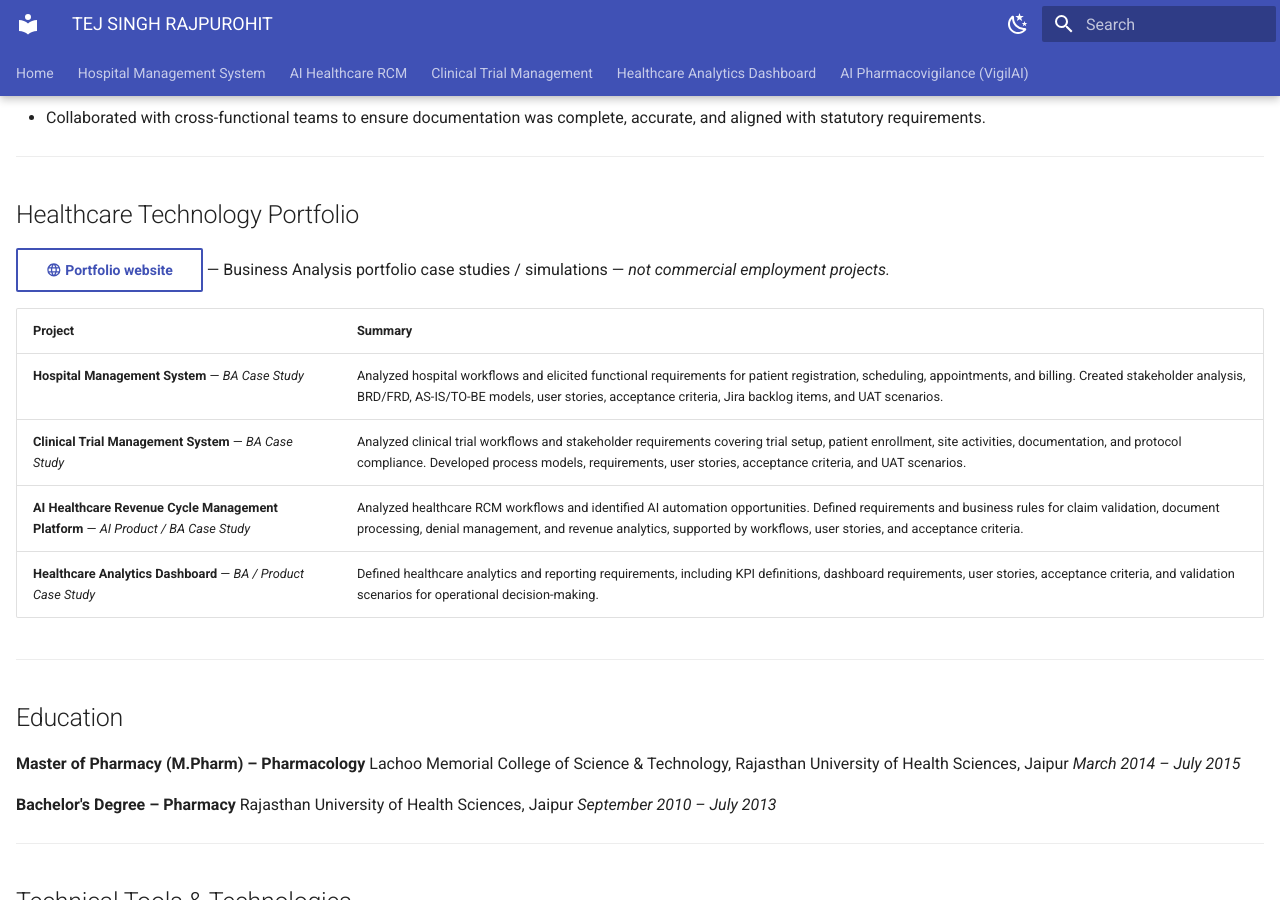
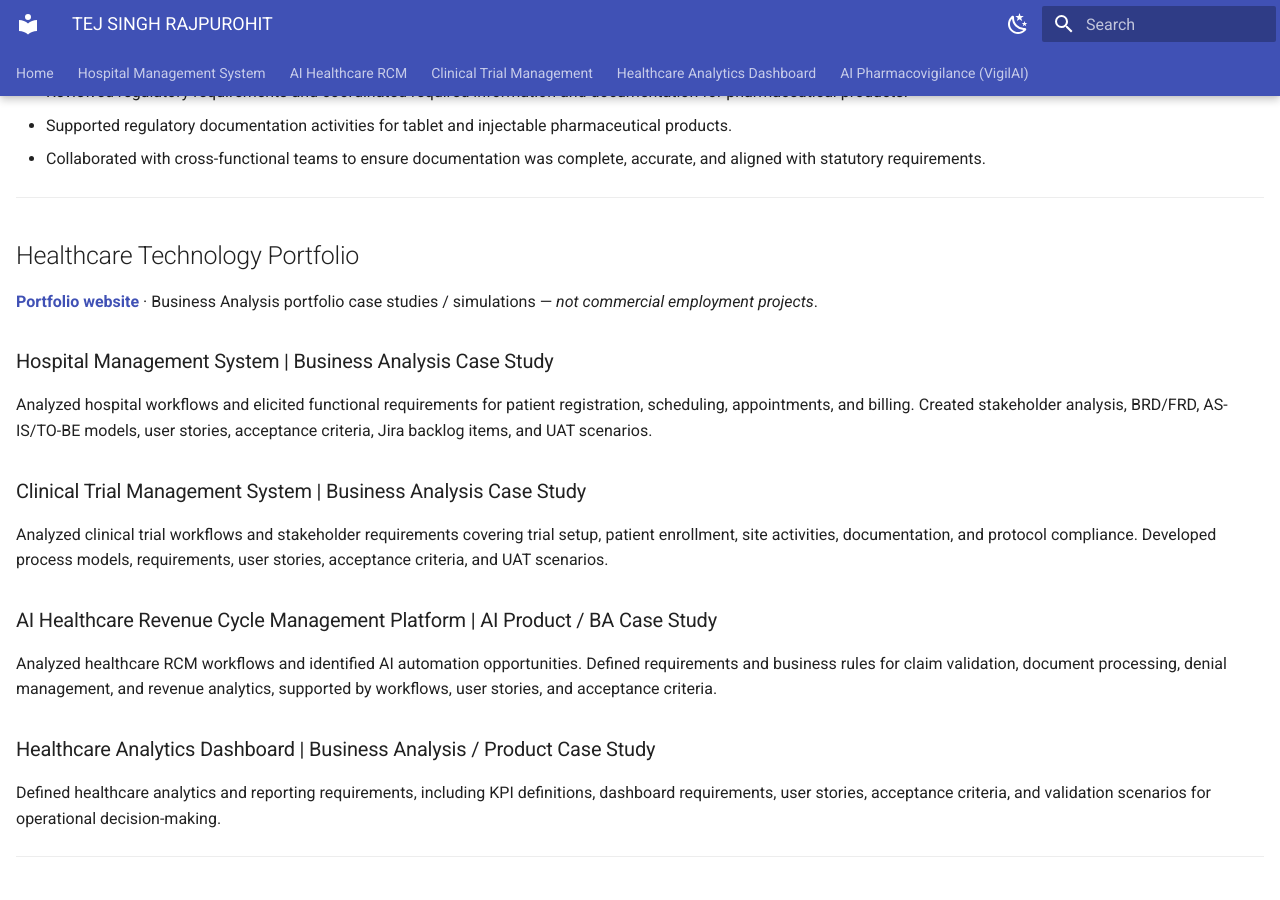
Before and after one commit to tsrajpurohit/healthcare-ba-ai-portfolio-, an MkDocs documentation site: the page built from docs/resume.md, in a window 1280 px wide and 900 px high, scrolled down 1460 px. Built offline with MkDocs 1.6.1 and Material for MkDocs 9.7.7, drawn with Linux system fonts in a browser that asks for light colours; some of the changed text lies outside the part shown.

Commit message:
Update resume.md

```diff
--- a/docs/resume.md
+++ b/docs/resume.md
@@ -6,14 +6,11 @@ hide:
 
 # TEJ SINGH RAJPUROHIT
 
-**Healthcare Business Analyst · Healthcare Technology · AI Product Analyst**
+**Healthcare Business Analyst | Healthcare Technology | AI Product Analyst**
 
-:material-map-marker: Ahmedabad, India &nbsp;·&nbsp; :material-phone: +91-9001430601 &nbsp;·&nbsp; :material-email: Tsrajpurohit322@gmail.com
-
-[:material-linkedin: LinkedIn](https://linkedin.com/in/tej-singh-rajpurohit-39071694){ .md-button .md-button--small }
-[:material-web: Portfolio Website](https://tsrajpurohit.github.io/healthcare-ba-ai-portfolio-/){ .md-button .md-button--small }
-[:material-github: GitHub Repository](https://github.com/tsrajpurohit/Healthcare-BA-Case-studies){ .md-button .md-button--small }
-[:material-file-pdf-box: Download PDF](assets/Tej-Singh-Rajpurohit-Resume.pdf){ .md-button .md-button--primary .md-button--small }
+Ahmedabad, India · +91-9001430601 · Tsrajpurohit322@gmail.com
+[LinkedIn](https://linkedin.com/in/tej-singh-rajpurohit-39071694) ·
+[Download PDF](assets/Tej-Singh-Rajpurohit-Resume.pdf){ .md-button }
 
 ---
 
@@ -26,7 +23,7 @@ Healthcare domain professional with a **Master of Pharmacy in Pharmacology** and
 ## Core Skills & Competencies
 
 | Area | Skills |
-|---|---|
+|------|--------|
 | **Business Analysis** | Requirements Elicitation & Analysis · Stakeholder Management · BRD · FRD · Functional & Non-Functional Requirements · Gap Analysis · Root Cause Analysis · Impact Analysis · UAT |
 | **Agile & Product** | Agile · Scrum · User Stories · Acceptance Criteria · Product Backlog · Backlog Refinement · Sprint Planning · Jira · Product Requirements |
 | **Process & UX** | BPMN · UML · AS-IS / TO-BE Analysis · Process Mapping · Workflow Design · User Journey Mapping · Wireframing · Prototyping |
@@ -60,14 +57,19 @@ Healthcare domain professional with a **Master of Pharmacy in Pharmacology** and
 
 ## Healthcare Technology Portfolio
 
-[:material-web: Portfolio website](https://tsrajpurohit.github.io/healthcare-ba-ai-portfolio-/){ .md-button .md-button--small } — Business Analysis portfolio case studies / simulations — *not commercial employment projects.*
+**[Portfolio website](https://tsrajpurohit.github.io/healthcare-ba-ai-portfolio-/)** · Business Analysis portfolio case studies / simulations — *not commercial employment projects*.
 
-| Project | Summary |
-|---|---|
-| **Hospital Management System** — *BA Case Study* | Analyzed hospital workflows and elicited functional requirements for patient registration, scheduling, appointments, and billing. Created stakeholder analysis, BRD/FRD, AS-IS/TO-BE models, user stories, acceptance criteria, Jira backlog items, and UAT scenarios. |
-| **Clinical Trial Management System** — *BA Case Study* | Analyzed clinical trial workflows and stakeholder requirements covering trial setup, patient enrollment, site activities, documentation, and protocol compliance. Developed process models, requirements, user stories, acceptance criteria, and UAT scenarios. |
-| **AI Healthcare Revenue Cycle Management Platform** — *AI Product / BA Case Study* | Analyzed healthcare RCM workflows and identified AI automation opportunities. Defined requirements and business rules for claim validation, document processing, denial management, and revenue analytics, supported by workflows, user stories, and acceptance criteria. |
-| **Healthcare Analytics Dashboard** — *BA / Product Case Study* | Defined healthcare analytics and reporting requirements, including KPI definitions, dashboard requirements, user stories, acceptance criteria, and validation scenarios for operational decision-making. |
+### Hospital Management System | Business Analysis Case Study
+Analyzed hospital workflows and elicited functional requirements for patient registration, scheduling, appointments, and billing. Created stakeholder analysis, BRD/FRD, AS-IS/TO-BE models, user stories, acceptance criteria, Jira backlog items, and UAT scenarios.
+
+### Clinical Trial Management System | Business Analysis Case Study
+Analyzed clinical trial workflows and stakeholder requirements covering trial setup, patient enrollment, site activities, documentation, and protocol compliance. Developed process models, requirements, user stories, acceptance criteria, and UAT scenarios.
+
+### AI Healthcare Revenue Cycle Management Platform | AI Product / BA Case Study
+Analyzed healthcare RCM workflows and identified AI automation opportunities. Defined requirements and business rules for claim validation, document processing, denial management, and revenue analytics, supported by workflows, user stories, and acceptance criteria.
+
+### Healthcare Analytics Dashboard | Business Analysis / Product Case Study
+Defined healthcare analytics and reporting requirements, including KPI definitions, dashboard requirements, user stories, acceptance criteria, and validation scenarios for operational decision-making.
 
 ---
 
@@ -86,7 +88,7 @@ Rajasthan University of Health Sciences, Jaipur
 ## Technical Tools & Technologies
 
 | Category | Tools |
-|---|---|
+|----------|--------|
 | **Project & Collaboration** | Jira · Confluence |
 | **API & Database** | Postman · REST API Concepts · SQL · MySQL |
 | **Data & Visualization** | Power BI · Excel |
```
